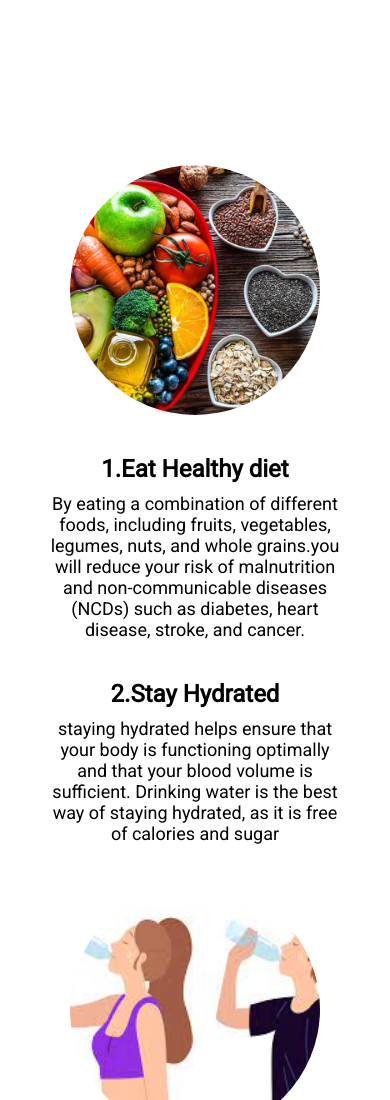
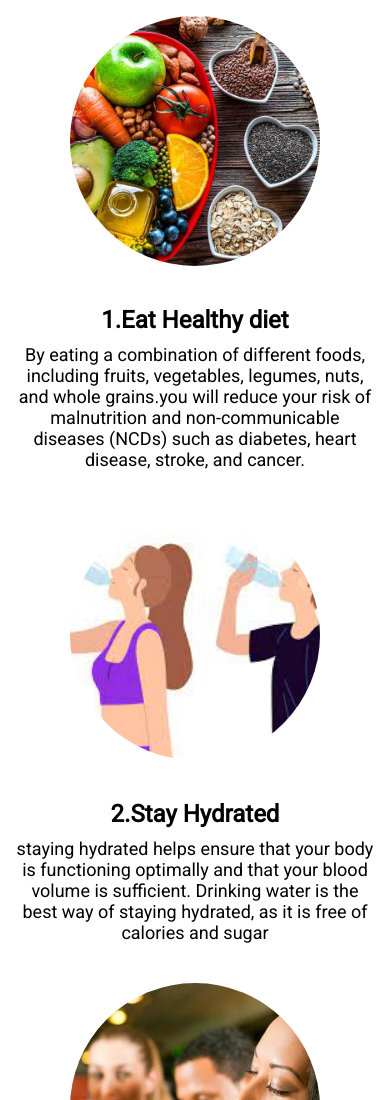
Before and after one commit to partheev/nutrition-assistant-webapp, a React (Create React App) app in the folder frontend/: page /blog/healthyliving in a window 390 px wide. Shown: the top 1100 px of the page. Built offline with nearby package versions, Linux system fonts and the light colour scheme; a web font is replaced by a local one.

Commit message:
blog page updated

```diff
--- a/frontend/src/pages/Blogs/Blog01.js
+++ b/frontend/src/pages/Blogs/Blog01.js
@@ -6,13 +6,14 @@ import blog3 from "../../images/blog3.jpg";
 import blog4 from "../../images/blog4.jpg";
 import blog5 from "../../images/blog5.jpg";
 import blog6 from "../../images/blog6.jpg";
-import { Grid } from "@mui/material";
+import { Grid ,Container,Box} from "@mui/material";
 import styles from "../../styles/blog.module.css";
 const Blog01 = () => {
   return (
     <>
-      <h1 className={styles.header1}>Healthy Living</h1>
-      <div className={styles.container1}>
+     <Container maxWidth="lg" sx={{ mt: 2, pb : 5 }}>
+      <Box>
+      <div className={styles.container2}>
         <Grid container spacing={5}>
           <Grid
             item
@@ -197,6 +198,196 @@ const Blog01 = () => {
           </Grid>
         </Grid>
       </div>
+
+      {/* mobile container */}
+      <div className={styles.container3}>
+        <Grid container spacing={5}>
+          <Grid
+            item
+            md={6}
+            xs={12}
+            style={{ display: "flex", justifyContent: "center" }}
+          >
+            <img src={blog1} alt="nature" className={styles.imgTips} />
+          </Grid>
+          <Grid
+            item
+            md={6}
+            xs={12}
+            style={{
+              display: "flex",
+              alignItems: "center",
+              textAlign: "center",
+            }}
+          >
+            <div>
+              <h3 className={styles.title}>1.Eat Healthy diet</h3>
+              <p className={styles.para}>
+                By eating a combination of different foods, including fruits,
+                vegetables, legumes, nuts, and whole grains.you will reduce your
+                risk of malnutrition and non-communicable diseases (NCDs) such
+                as diabetes, heart disease, stroke, and cancer.
+              </p>
+            </div>
+          </Grid>
+          <Grid
+            item
+            md={6}
+            xs={12}
+            style={{ display: "flex", justifyContent: "center" }}
+          >
+            <img src={blog2} alt="nature" className={styles.imgTips} />
+          </Grid>
+          <Grid
+            item
+            md={6}
+            xs={12}
+            style={{
+              display: "flex",
+              justifyContent: "center",
+              alignItems: "center",
+              textAlign: "center",
+            }}
+          >
+            <div>
+              <h3 className={styles.title}>2.Stay Hydrated</h3>
+              <p className={styles.para}>
+                staying hydrated helps ensure that your body is functioning
+                optimally and that your blood volume is sufficient. Drinking
+                water is the best way of staying hydrated, as it is free of
+                calories and sugar
+              </p>
+            </div>
+
+          </Grid>
+          <Grid
+            item
+            md={6}
+            xs={12}
+            style={{
+              display: "flex",
+              alignItems: "center",
+              justifyContent: "center",
+            }}
+          >
+            <img src={blog3} alt="nature" className={styles.imgTips} />
+          </Grid>
+          <Grid
+            item
+            md={6}
+            xs={12}
+            style={{
+              display: "flex",
+              alignItems: "center",
+              textAlign: "center",
+            }}
+          >
+            <div>
+              <h3 className={styles.title}>3.Reduce Fat Intake</h3>
+              <p className={styles.para}>
+                Eating a high fat diet may contribute to heart disease and
+                excess body weigh. low-fat style of eating is important for
+                maintaining a healthy weight and prevent heart disease. The fat
+                intake should be 25 to 35 percent of total calories from fat.
+              </p>
+            </div>
+          </Grid>
+          <Grid
+            item
+            md={6}
+            xs={12}
+            style={{ display: "flex", justifyContent: "center" }}
+          >
+            <img src={blog4} alt="nature" className={styles.imgTips} />
+          </Grid>
+          <Grid
+            item
+            md={6}
+            xs={12}
+            style={{
+              display: "flex",
+              alignItems: "center",
+              textAlign: "center",
+            }}
+          >
+             <div>
+              <h3 className={styles.title}>4.Consume less salt and sugar</h3>
+              <p className={styles.para}>
+                Most people get their sodium through salt. Reduce your salt
+                intake to 5g per day, equivalent to about one teaspoon. On the
+                other hand, consuming excessive amounts of sugar increases the
+                risk of tooth decay and unhealthy weight gain. Reduce your sugar
+                to 50g or about 12 teaspoons.
+              </p>
+            </div>
+          </Grid>
+          <Grid
+            item
+            md={6}
+            xs={12}
+            style={{
+              display: "flex",
+              alignItems: "center",
+              justifyContent: "center",
+            }}
+          >
+            <img src={blog5} alt="nature" className={styles.imgTips} />
+          </Grid>
+          <Grid
+            item
+            md={6}
+            xs={12}
+            style={{
+              display: "flex",
+              alignItems: "center",
+              textAlign: "center",
+            }}
+          >
+            <div>
+              <h3 className={styles.title}>
+                5.Avoid harmful smoking and drinking alchohol
+              </h3>
+              <p className={styles.para}>
+                If you do any of these actions, consider cutting back or
+                quitting to help reduce your risk for chronic disease. Smoking
+                tobacco causes NCDs such as lung disease, heart disease and
+                stroke.
+              </p>
+            </div>
+          </Grid>
+          <Grid
+            item
+            md={6}
+            xs={12}
+            style={{ display: "flex", justifyContent: "center" }}
+          >
+            <img src={blog6} alt="nature" className={styles.imgTips} />
+          </Grid>
+          <Grid
+            item
+            md={6}
+            xs={12}
+            style={{
+              display: "flex",
+              alignItems: "center",
+              textAlign: "center",
+            }}
+          >
+            <div>
+              <h3 className={styles.title}>6.Do exercise regularly</h3>
+              <p className={styles.para}>
+                Whatever your age, there's strong scientific evidence that being
+                physically active can help you lead a healthier and happier
+                life. People who exercise regularly have a lower risk of
+                developing many long-term (chronic) conditions, such as heart
+                disease, type 2 diabetes, stroke, and some cancers.
+              </p>
+            </div>
+          </Grid>
+        </Grid>
+      </div>
+      </Box>
+      </Container>
     </>
   );
 };
--- a/frontend/src/pages/Blogs/Blogs.js
+++ b/frontend/src/pages/Blogs/Blogs.js
@@ -3,11 +3,12 @@ import { Link } from "react-router-dom";
 import styles from "../../styles/blog.module.css";
 import { Grid } from "@mui/material";
 import { Button } from "@mui/material";
-import nature from '../../images/healthtips.jpg'
-import week from '../../images/week-plan.jpg'
+import nature from '../../images/healthtips.jpg';
+import week from '../../images/week-plan.jpg';
 const Blogs = () => {
   return (
     <>
+
       <h1 className={styles.header}>
         Life is not living, but living in health
       </h1>
--- a/frontend/src/styles/blog.module.css
+++ b/frontend/src/styles/blog.module.css
@@ -125,7 +125,12 @@
     width: 60px;
     height: 60px;
   }
-
+  .container2{
+    display: none;
+  }
+  .container3{
+    display: block;
+  }
 }
 @media screen and (min-width: 699px){
   .detailsCon{
@@ -137,7 +142,11 @@
   .Img{
     width: 100px;
   }
+  .container3{
+    display: none;
+  }
 }
+
 .imgTips{
   width: 250px;
   height: 250px;
@@ -146,8 +155,6 @@
 }
 .container1{
   padding: 5rem 3rem 3rem 3rem;
-  background-color:black;
-  background: url('');
 }
 .title{
   font-family: 'Roboto', sans-serif;
```
